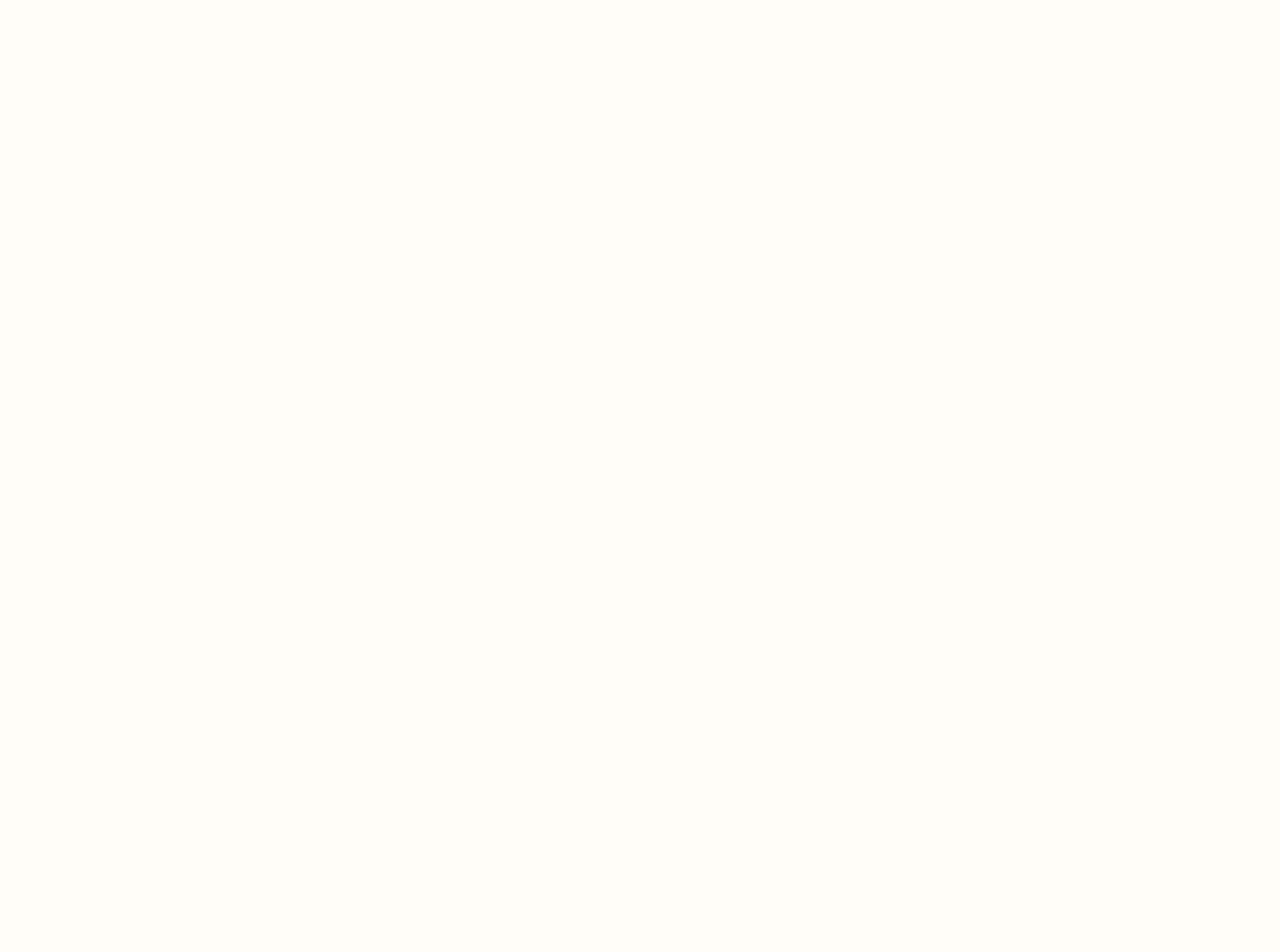
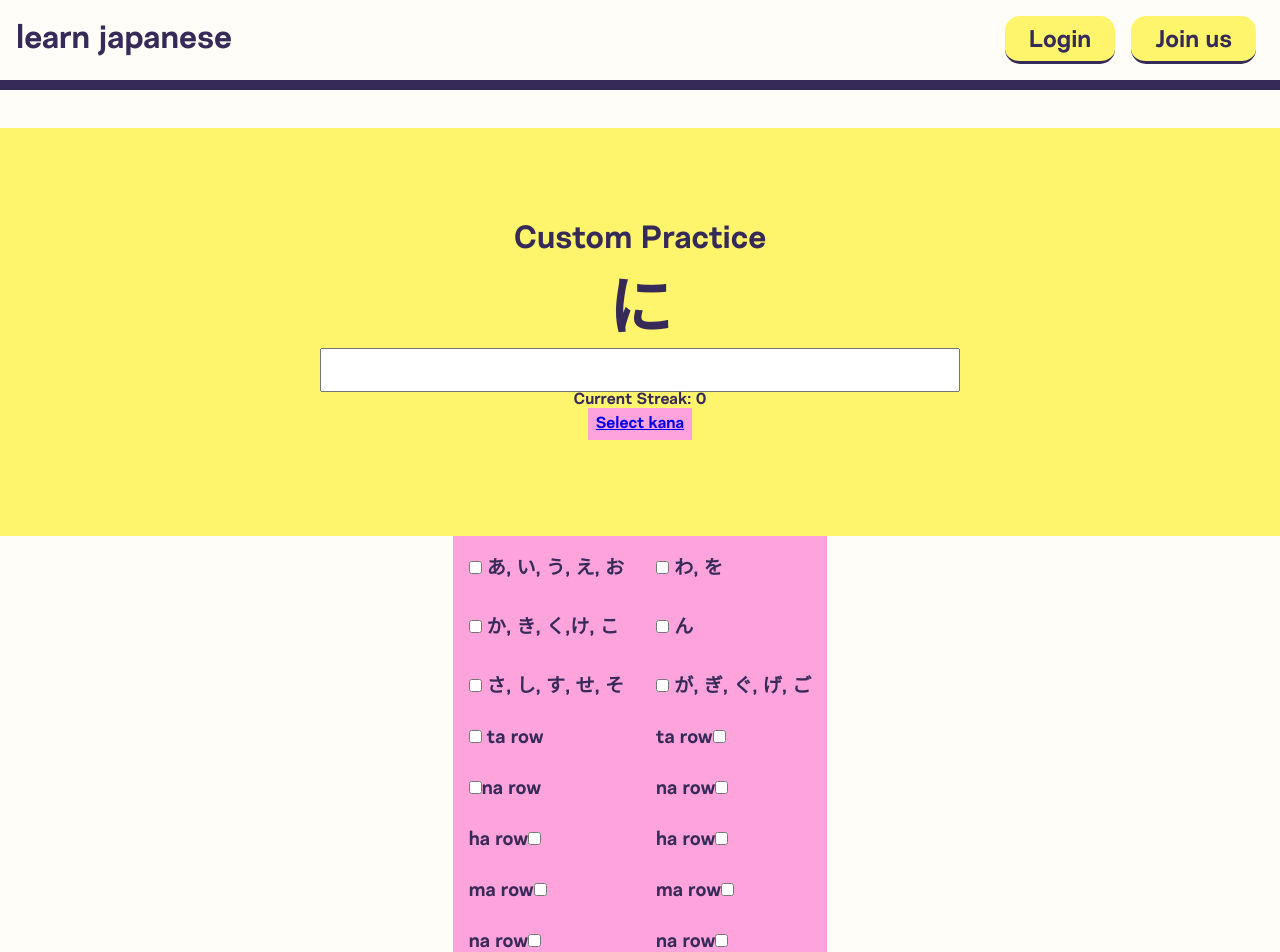
Before and after one commit to MadelynRaymond/Learn-Japanese, a React (Create React App) app: page /custom in a window 1280 px wide. Before the commit this address had no page. Shown: the top 952 px of the page. Before the commit the page ends 800 px from the top, so only its background shows below. Built offline with nearby package versions, Linux system fonts and the light colour scheme.

Commit message:
custom practice styling

```diff
--- a/src/assets/kanaArr.js
+++ b/src/assets/kanaArr.js
@@ -1,7 +1,5 @@
 
 let aColumn = ['あ', 'い', 'う','え', 'お']
-
-
 
 let kaColumn = ['か', 'き', 'く','け', 'こ']
 let saColumn = ['さ', 'し', 'す','せ', 'そ']
@@ -16,11 +14,10 @@
 let nColumn = ['ん']
 
 
-
-
 let gaColumn = ['が', 'ぎ', 'ぐ','げ', 'ご']
 let zaColumn = ['ざ', 'じ', 'ず', 'ぜ', 'ぞ']
 let daColumn = ['だ','で','ど'] //needs work
+
 let baColumn = ['ば', 'び', 'ぶ','べ', 'ぼ']
 let paColumn = ['ぱ', 'ぴ', 'ぷ', 'ぺ', 'ぽ']
 
--- a/src/index.js
+++ b/src/index.js
@@ -6,6 +6,7 @@
 import Levels from './routes/Levels.jsx'
 import Level from './routes/Level.jsx'
 import Learn from './routes/Learn.jsx'
+import CustomPractice from './routes/CustomPractice.jsx';
 
 ReactDOM.render(
   <React.StrictMode>
@@ -29,6 +30,7 @@
           <Route path="/levels/4" element={<Level number={4}/>} />
           <Route path="/levels/5" element={<Level number={5}/>} />
 
+          <Route path="custom" element={<CustomPractice/>} />
 
       </Routes>
     </BrowserRouter>
--- /dev/null
+++ b/src/routes/CustomPractice.jsx
@@ -0,0 +1,97 @@
+import Navbar from "./Navbar";
+import '../styles.css'
+
+export default function CustomPractice(){
+    return(
+        <div>
+            <Navbar />
+
+            <div className="custom-practice-container">
+            <div className="custom-kana-practice">
+                        <h1>Custom Practice</h1>
+                        <h2 className="displayed-kana">に</h2>
+                        <input type="text" className="kana-input"></input>
+                        <p>Current Streak: 0</p>
+
+                            <a href="#kana-options" class="select-kana-btn">Select kana</a>
+
+                    </div>
+
+                <div class="custom-practice">
+                    <div className="row-selection">
+                        <div className="row-option" id="kana-options">
+                            <input type="checkbox" id="aRow" name="aRow"></input>
+                            <label for="aRow"> あ, い, う, え, お </label>
+                        </div>
+                        <div className="row-option">
+                            <input type="checkbox" id="kaRow" name="kaRow"></input>
+                            <label for="kaRow"> か, き, く,け, こ</label>
+                        </div>
+                        <div className="row-option">
+
+                            <input type="checkbox" id="saRow" name="saRow"></input>
+                            <label for="saRow"> さ, し, す, せ, そ</label>
+                        </div>
+                        <div className="row-option">
+                            <input type="checkbox" id="taRow" name="taRow"></input>
+                            <label for="taRow"> ta row</label>
+                        </div>
+                        <div className="row-option">
+                        <input type="checkbox" id="naRow" name="naRow"></input>
+                            <label for="naRow">na row</label>
+                        </div>
+                        <div className="row-option">
+                            <label for="haRow"> ha row</label>
+                            <input type="checkbox" id="haRow" name="haRow"></input>
+                        </div>
+                        <div className="row-option">
+                            <label for="maRow">ma row</label>
+                            <input type="checkbox" id="maRow" name="maRow"></input>
+                        </div>
+                        <div className="row-option">
+                            <label for="yaRow">na row</label>
+                            <input type="checkbox" id="yaRow" name="yaRow"></input>
+                        </div>
+
+                    </div>
+                    <div className="row-selection">
+                        <div className="row-option">
+                            <input type="checkbox" id="waRow" name="waRow"></input>
+                            <label for="waRow"></label>
+                            <label for="waRow"> わ, を </label>
+                        </div>
+                        <div className="row-option">
+                            <input type="checkbox" id="nRow" name="nRow"></input>
+                            <label for="nRow"> ん</label>
+                        </div>
+                        <div className="row-option">
+                            <input type="checkbox" id="gaRow" name="gaRow"></input>
+                            <label for="gaRow"> が, ぎ, ぐ, げ, ご </label>
+                        </div>
+                        <div className="row-option">
+                            <label for="taRow">ta row</label>
+                            <input type="checkbox" id="taRow" name="taRow"></input>
+                        </div>
+                        <div className="row-option">
+                            <label for="naRow">na row</label>
+                            <input type="checkbox" id="naRow" name="naRow"></input>
+                        </div>
+                        <div className="row-option">
+                            <label for="haRow">ha row</label>
+                            <input type="checkbox" id="haRow" name="haRow"></input>
+                        </div>
+                        <div className="row-option">
+                            <label for="maRow">ma row</label>
+                            <input type="checkbox" id="maRow" name="maRow"></input>
+                        </div>
+                        <div className="row-option">
+                            <label for="nhaRow">na row</label>
+                            <input type="checkbox" id="naRow" name="naRow"></input>
+                        </div>
+
+                    </div>
+            </div>
+            </div>
+        </div>
+    )
+}
--- a/src/routes/Level.jsx
+++ b/src/routes/Level.jsx
@@ -24,19 +24,19 @@
                 setHiragana(newHiragana)
                 break
             case 2:
-                newHiragana = allHiragana[Math.floor(Math.random() * 10)]
+                newHiragana = allHiragana[Math.floor(Math.random() * 25)]
                 setHiragana(newHiragana)
                 break
             case 3:
-                newHiragana = allHiragana[Math.floor(Math.random() * 15)]
+                newHiragana = allHiragana[Math.floor(Math.random() * 46)]
                 setHiragana(newHiragana)
                 break
             case 4:
-                newHiragana = allHiragana[Math.floor(Math.random() * 20)]
+                newHiragana = allHiragana[Math.floor(Math.random() * 59)]
                 setHiragana(newHiragana)
                 break
             case 5:
-                newHiragana = allHiragana[Math.floor(Math.random() * 25)]
+                newHiragana = allHiragana[Math.floor(Math.random() * 69)]
                 setHiragana(newHiragana)
         }
      }
--- a/src/routes/Levels.jsx
+++ b/src/routes/Levels.jsx
@@ -3,6 +3,7 @@
 import Level from './Level.jsx'
 import '../styles.css'
 import Navbar from './Navbar'
+import CustomPractice from "./CustomPractice.jsx";
 
 
 export default function Levels(){
@@ -39,12 +40,14 @@
             </div>
             <div class="test-child2">
                <h1>select a level or go into<br>
-               </br>a customizable practice:<br></br>
-               <a href="#page-top">start</a>
+               </br>a custom practice:<br></br><br></br>
+               <a href="#page-top">Start</a>
                </h1>
             </div>
         </div>
 
+
+
       </div>
     )
 }
--- a/src/styles.css
+++ b/src/styles.css
@@ -264,6 +264,8 @@
     margin: 2rem auto;
     max-width: 40rem;
     padding: 2rem;
+    align-self: flex-start;
+    margin-top: 7rem;
 
 
 }
@@ -280,3 +282,62 @@
     max-width: 40rem;
     padding: 2rem;
 }
+
+/**CUSTOM PRACTICE*/
+.custom-practice-container{
+    margin-top: 8rem;
+    display: flex;
+    justify-content: center;
+    flex-direction: column;
+
+}
+
+.custom-practice-container h1{
+    text-align: center;
+}
+
+.custom-practice{
+    font-size: 1.193rem;
+    font-weight: 800;
+    background-color: var(--main-color1);
+    margin: 0 auto;
+    display: grid;
+    grid-template-columns: repeat(2, 1fr);
+    grid-template-rows: 1fr;
+}
+
+
+.row-selection{
+
+}
+
+.row-option{
+   padding: 1rem;
+   margin: 0 auto;
+}
+
+.practice-window{
+    text-align: center;
+
+}
+
+.custom-kana-practice{
+
+    padding: 6rem 0rem;
+    background: var(--main-color2);
+    text-align: center;
+}
+
+.select-kana-btn{
+
+    display: inline-block;
+    font-family: Nurom;
+    font-size: 1rem;
+    padding: 0.5rem;
+    background-color: var(--main-color1);
+
+}
+
+.test2{
+
+}
```
